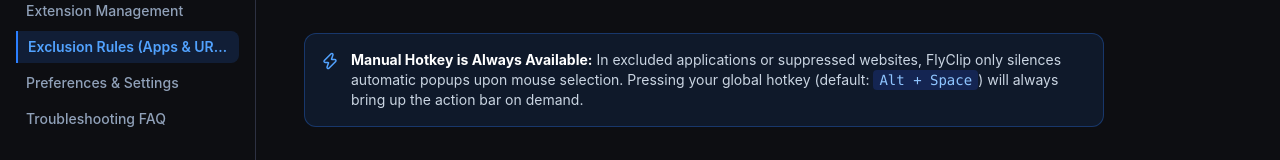
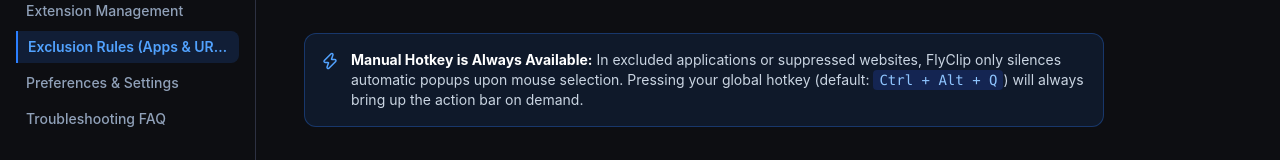
Before and after one commit to flyclip-app/website, a Next.js app: page /guide/rules in a window 1280 px wide. Shown: the part 228-388 px from the top of the page. Built offline with nearby package versions, Linux system fonts and the light colour scheme.

Commit message:
docs: correct default hotkey to Ctrl + Alt + Q

```diff
--- a/src/app/guide/rules/page.tsx
+++ b/src/app/guide/rules/page.tsx
@@ -22,7 +22,7 @@
         <div className="p-4 rounded-xl bg-blue-500/10 border border-blue-500/30 flex items-start gap-3">
           <Zap className="text-blue-400 mt-0.5 flex-shrink-0" size={18} />
           <div className="text-xs sm:text-sm text-slate-300">
-            <strong className="text-white">Manual Hotkey is Always Available:</strong> In excluded applications or suppressed websites, FlyClip only silences automatic popups upon mouse selection. Pressing your global hotkey (default: <code className="text-blue-300 bg-blue-900/40 px-1.5 py-0.5 rounded">Alt + Space</code>) will always bring up the action bar on demand.
+            <strong className="text-white">Manual Hotkey is Always Available:</strong> In excluded applications or suppressed websites, FlyClip only silences automatic popups upon mouse selection. Pressing your global hotkey (default: <code className="text-blue-300 bg-blue-900/40 px-1.5 py-0.5 rounded">Ctrl + Alt + Q</code>) will always bring up the action bar on demand.
           </div>
         </div>
 
@@ -158,7 +158,7 @@
       <div className="p-4 rounded-xl bg-blue-500/10 border border-blue-500/30 flex items-start gap-3">
         <Zap className="text-blue-400 mt-0.5 flex-shrink-0" size={18} />
         <div className="text-xs sm:text-sm text-slate-300">
-          <strong className="text-white">全局快捷键随时生效：</strong> 在被排除的应用或网址中，FlyClip 仅静默鼠标自动选词弹窗。使用全局快捷键（默认 <code className="text-blue-300 bg-blue-900/40 px-1.5 py-0.5 rounded">Alt + Space</code>）始终可以主动呼出动作栏。
+          <strong className="text-white">全局快捷键随时生效：</strong> 在被排除的应用或网址中，FlyClip 仅静默鼠标自动选词弹窗。使用全局快捷键（默认 <code className="text-blue-300 bg-blue-900/40 px-1.5 py-0.5 rounded">Ctrl + Alt + Q</code>）始终可以主动呼出动作栏。
         </div>
       </div>
 
```
